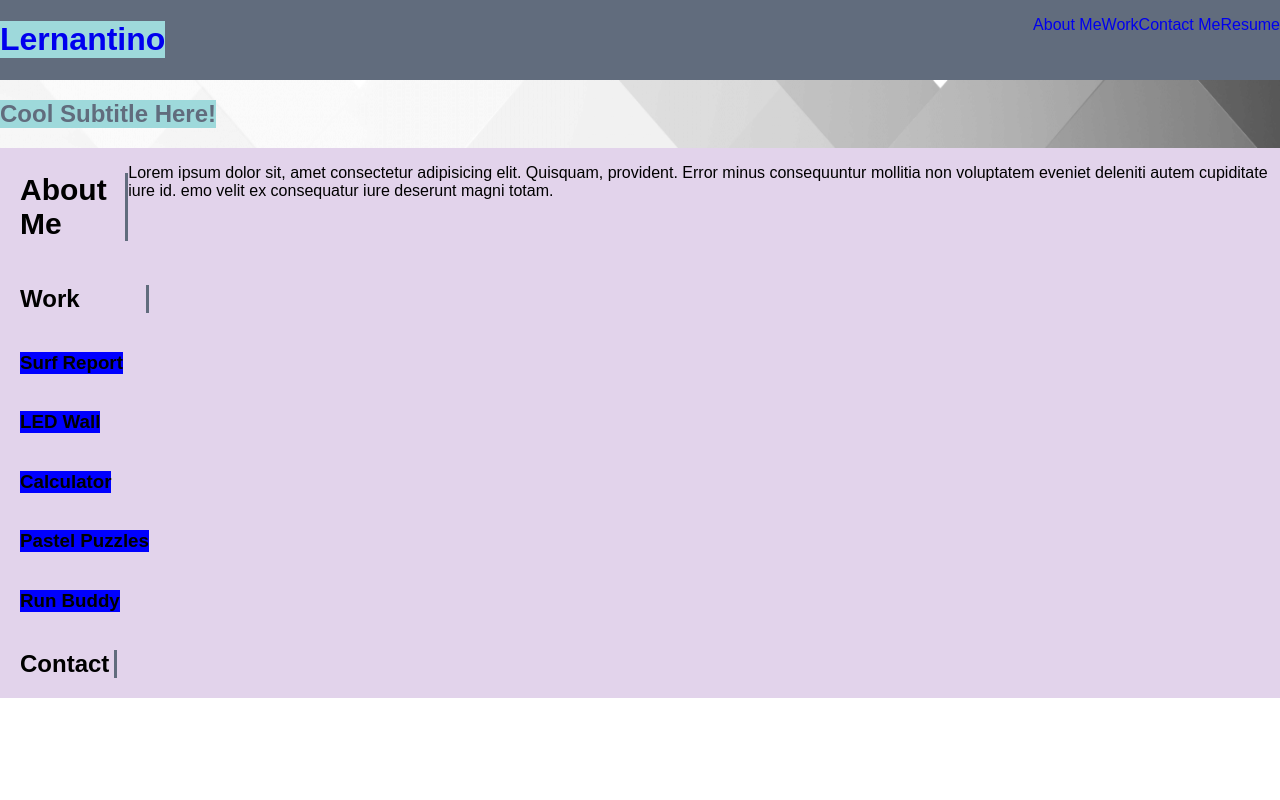
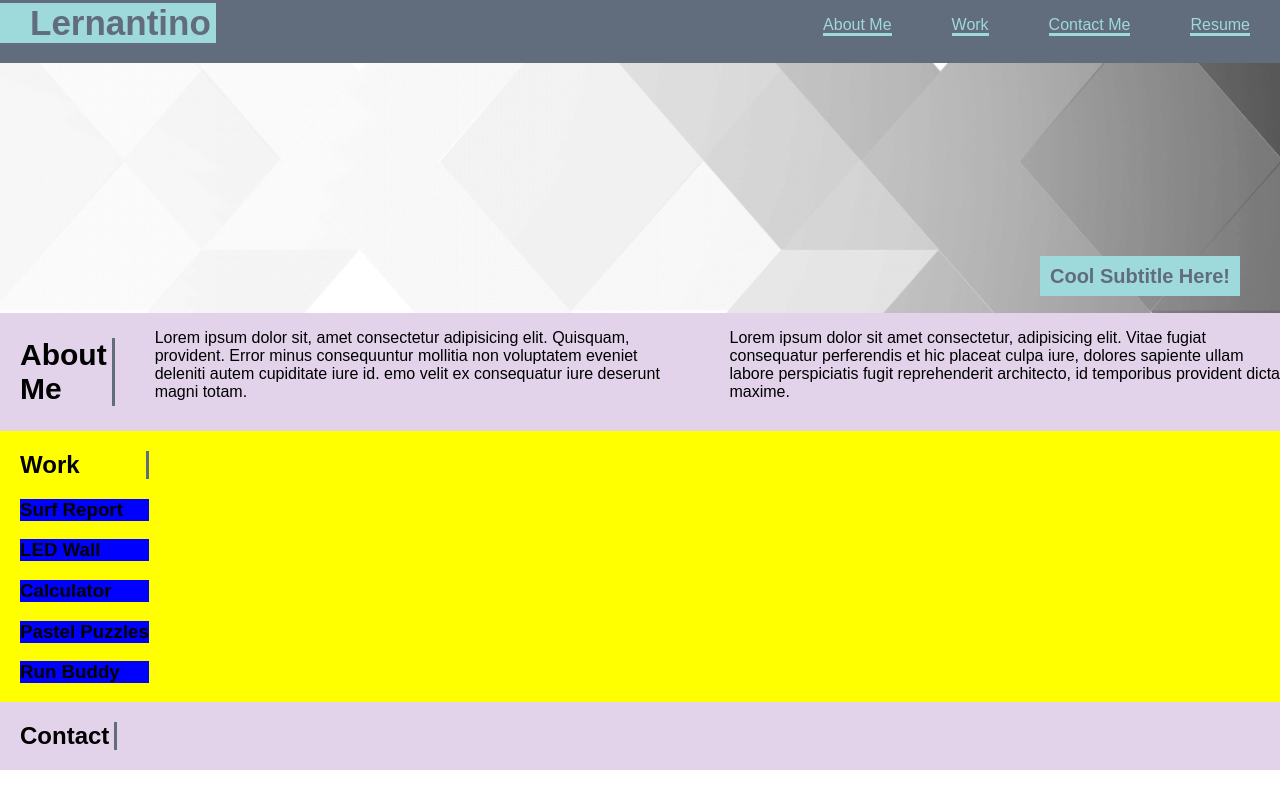
Before and after one commit to georgedmendoza/professional-portfolio, a plain HTML site: page index.html in a window 1280 px wide. Drawn offline with Linux system fonts and the light colour scheme.

Commit message:
headed and hero positioning css

```diff
--- a/assets/css/style.css
+++ b/assets/css/style.css
@@ -13,18 +13,25 @@ header{
    color: #616c7d;
    display: flex;
    justify-content: space-between;
+   flex-wrap: wrap;
 }
 
 header h1{
-    background-color: #616c7d;
+    font-size: 35px;
+    font-weight: bold;
     background-color:#9ed9db;
     color: #616c7d;
-    display: inline;
+    padding: 0px 5px 0px 30px;
+    display: flex;
+    align-items: center;
+    margin: 3px 5px 20px 0px;
 }
 
 header a{
     text-decoration: none;
+    color: #616c7d;
 }
+
 
 header nav ul{
     display: flex;
@@ -34,19 +41,31 @@ header nav ul{
     list-style: none;
 }
 
-header nav ul li{
-    display: inline;
+header nav ul li a{
+    margin: 40px 30px 0px 30px;
+    color: #9ed9db;
+    font-weight: lighter;
+    text-decoration: none;
+    border-bottom: 3px solid #9ed9db;
 }
+
 
 .hero{
     background-image: url("../images/hero-background.png");
+    height: 250px;
     display: flex;
+    justify-content: flex-end;
+    align-items: flex-end;
+    padding-right: 40px;
 }
 
 .hero h2{
+    font-size: 20px;
     display: flex;
-    justify-content: flex-end;
-    align-items: flex-end;
+    align-items: center;
+    justify-content: center;
+    height: 40px;
+    width: 200px;
     background: #9ed9db;
     color: #616c7d;
 }
@@ -60,11 +79,17 @@ header nav ul li{
     font-size: 30px;
     padding: 0px 5px 0px 20px;
     border-right: 3px solid #616c7d;
+
+}
+
+.about p{
+    padding-left: 40px;
+
 }
 
 .projects{
     display: flex;
-    background: #e2d3eb;
+    background: yellow;
     padding: 0px 5px 0px 20px;
 
 }
@@ -76,7 +101,7 @@ header nav ul li{
 .project h3{
 
     background: blue;
-    display: inline-block;
+
 }
 
 
--- a/index.html
+++ b/index.html
@@ -45,6 +45,12 @@
             Lorem ipsum dolor sit, amet consectetur adipisicing elit. Quisquam, provident.
             Error minus consequuntur mollitia non voluptatem eveniet deleniti autem cupiditate iure id.
             emo velit ex consequatur iure deserunt magni totam.
+        </p>
+        <br>
+        <p>
+            Lorem ipsum dolor sit amet consectetur, adipisicing elit. Vitae fugiat consequatur perferendis
+            et hic placeat culpa iure, dolores sapiente ullam labore perspiciatis fugit reprehenderit architecto,
+            id temporibus provident dicta maxime.
         </p>
     </section>
 
```
